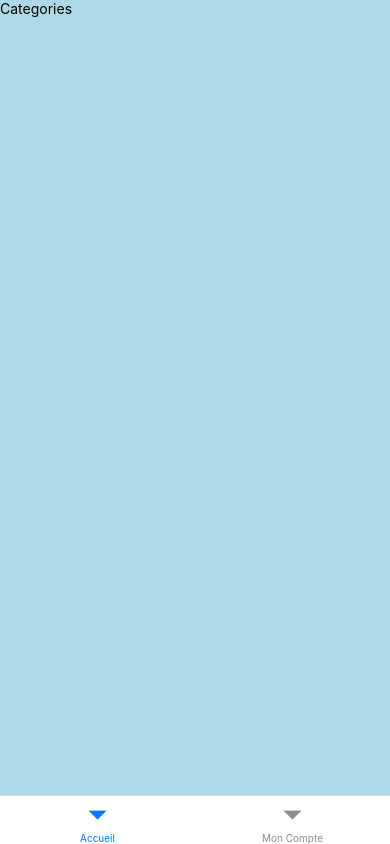
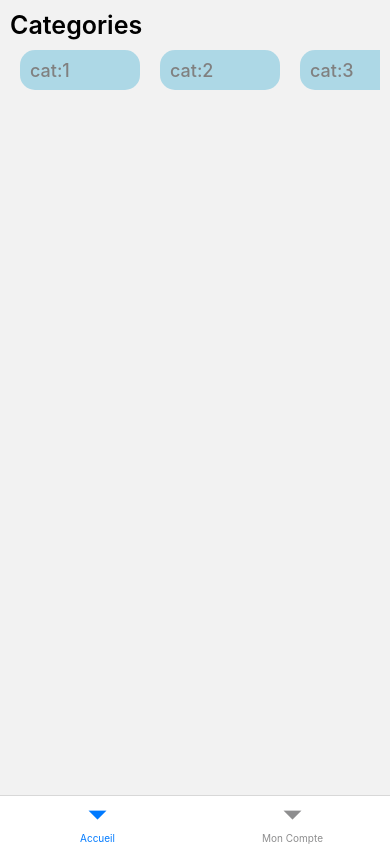
Before and after one commit to yannisjdubois/mybook-3, a React Native app: screen /AppEcommerce in a window 390 px wide. Built offline with nearby package versions, Linux system fonts and the light colour scheme.

Commit message:
Mise en place de FirebaseContext dans l'index général au niveau de l'App

```diff
--- a/Allapps/Ecommerce/Screens/Home.js
+++ b/Allapps/Ecommerce/Screens/Home.js
@@ -15,6 +15,7 @@ export default Home
 const styles = StyleSheet.create({
     content: {
         flex:1,
-        backgroundColor:"lightblue",
+        // backgroundColor:"lightblue",
+        margin: 10
     },
 })
--- a/Allapps/Ecommerce/components/Categories.js
+++ b/Allapps/Ecommerce/components/Categories.js
@@ -1,14 +1,65 @@
-import { StyleSheet, Text, View } from 'react-native'
+import { StyleSheet, Text, View, FlatList, TouchableOpacity } from 'react-native'
 import React from 'react'
+
+const data = [
+    {id:1, nom:"cat:1"},
+    {id:2, nom:"cat:2"},
+    {id:3, nom:"cat:3"},
+    {id:4, nom:"cat:4"}
+]
+
+const RenderCategorie = ({categorie}) => {
+    return (
+        <TouchableOpacity style={styles.touchCategorie}>
+            <Text style={styles.textCategorie}>
+                {categorie.nom}
+            </Text>
+        </TouchableOpacity>
+    )
+}
 
 const Categories = () => {
   return (
-    <View>
-      <Text >Categories</Text>
+    <View style={styles.content}>
+      <Text style={styles.title}>Categories</Text>
+      <FlatList
+      horizontal={true}
+      data={data}
+      renderItem={({item})=> <RenderCategorie categorie={item} /> }
+      keyExtractor={item=>item.id}
+      />
     </View>
   )
 }
 
 export default Categories
 
-const styles = StyleSheet.create({})
+const styles = StyleSheet.create({
+    content: {
+        // backgroundColor:"lightblue",
+        width:"100%",
+        height:100
+    },
+
+    title: {
+        fontSize:25,
+        fontWeight:'600',
+    },
+
+    touchCategorie: {
+        backgroundColor:"lightblue",
+        margin:10,
+        padding:10,
+        width:120,
+        borderRadius: 15,
+        height:40,
+    },
+
+    textCategorie: {
+        fontSize:18,
+        color:"grey",
+        fontWeight:"500"
+
+    },
+
+})
--- /dev/null
+++ b/firebaseContext/context.js
@@ -0,0 +1,5 @@
+import React from "react";
+
+const FirebaseContext = React.createContext(null);
+
+export default FirebaseContext ;
--- /dev/null
+++ b/firebaseContext/index.js
@@ -0,0 +1,5 @@
+import FirebaseContext from "./context";
+import Firebase from "./firebase";
+
+export default Firebase ;
+export {FirebaseContext} ;
```
Also changed, not shown: firebaseContext/firebase.js (added, +13 -0 lines), index.js (+12 -1 lines).
